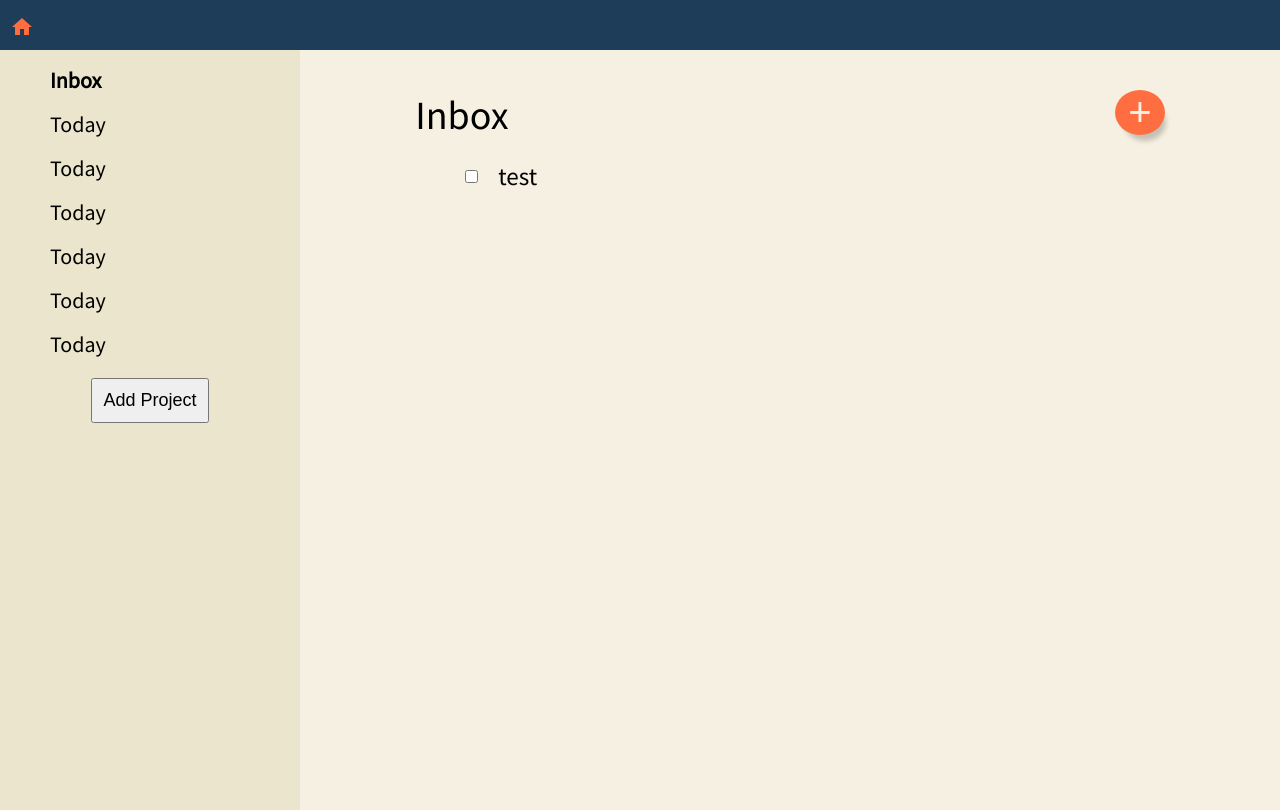
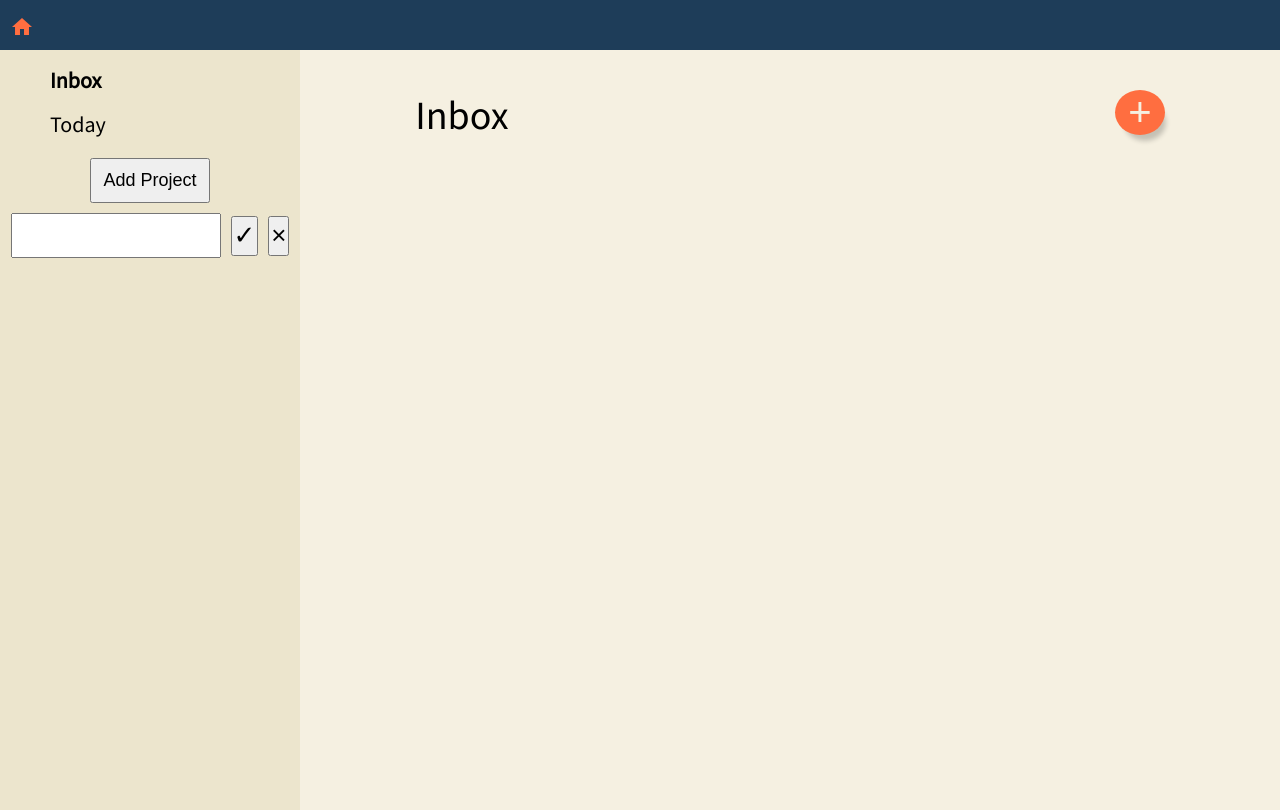
Before and after one commit to ArjunSaili1/better-to-do-list, a website built with webpack: page dist/index.html in a window 1280 px wide. Both pictures are taken after a click on the button "Add Project". Built offline with nearby package versions, Linux system fonts and the light colour scheme.

Commit message:
Completed Project Add Section

```diff
--- a/src/displayControl.js
+++ b/src/displayControl.js
@@ -34,11 +34,11 @@ const displayControl = (() =>{
             }
             projectList.appendChild(newProject);
         }
-        projectList.appendChild(createProjectAddButton());
+        projectList.appendChild(createProjectAddSection());
         bindEvents();
     }
 
-    function createProjectAddButton(){
+    function createProjectAddSection(){
         const container = document.createElement("div");
         container.id = "add-project-container";
         const flexContainer = document.createElement("div");
@@ -46,17 +46,51 @@ const displayControl = (() =>{
         const addProjectButton = document.createElement("button");
         addProjectButton.id="add-project-button";
         addProjectButton.textContent = "Add Project";
+        flexContainer.appendChild(addProjectButton);
+        const addProjectInputContainer = document.createElement('div');
+        addProjectInputContainer.id = "add-project-input-container";
+        const addProjectInput = document.createElement("input");
+        addProjectInput.id = "add-project-input";
+        addProjectInputContainer.appendChild(addProjectInput);
+        const confirmButton = document.createElement("button");
+        confirmButton.classList.add("project-add-confirm-buttons");
+        confirmButton.id = "confirm-project-add";
+        addProjectInputContainer.appendChild(confirmButton);
+        const cancelButton = document.createElement("button");
+        cancelButton.classList.add("project-add-confirm-buttons");
+        cancelButton.id = "cancel-project-add";
+        cancelButton.textContent = "×";
+        confirmButton.textContent = "✓";
+        addProjectInputContainer.appendChild(cancelButton);
+        flexContainer.appendChild(addProjectInputContainer);
         container.appendChild(flexContainer)
-        flexContainer.appendChild(addProjectButton);
         return container;
     }
 
     function bindEvents(){
-        for(let i=0; i< appLogic.allProjects.length; i++){
+        for(let i=0; i < appLogic.allProjects.length; i++){
             const project = document.querySelector("#" + appLogic.allProjects[i].getId());
             project.addEventListener("click", switchProject);
         }
-        for(let i=0; i < toDoListHtml.children; i++){
+        document.querySelector("#add-project-button").addEventListener("click", displayProjectAdd);
+    }
+
+    function displayProjectAdd(e){
+        document.querySelector("#add-project-input-container").style.display = 'flex';
+        document.querySelector("#cancel-project-add").addEventListener("click", cancelNewProject);
+        document.querySelector("#confirm-project-add").addEventListener("click", generateNewProject);
+    }
+
+    function cancelNewProject(e){
+        document.querySelector("#cancel-project-add").removeEventListener("click", cancelNewProject);
+        document.querySelector("#confirm-project-add").removeEventListener("click", generateNewProject);
+        document.querySelector("#add-project-input-container").style.display = 'none';
+    }
+
+    function generateNewProject(e){
+        const inputValue = e.path[1].childNodes[0].value;
+        if(inputValue){
+            appLogic.createProject(e.path[1].childNodes[0].value, []);
         }
     }
 
--- a/src/index.js
+++ b/src/index.js
@@ -12,16 +12,8 @@ const appLogic = (() => {
 
     function startUp(){
         allProjects.push(currentProject);
-        const Today1 = createProject("Today", [], "a" + uuidv4());
-        const Today2 = createProject("Today", [], "a" +  uuidv4());
-        const Today3 = createProject("Today", [], "a" + uuidv4());
-        const Today4 = createProject("Today", [], "a" + uuidv4());
-        const Today5 = createProject("Today", [], "a" + uuidv4());
-        const Today6 = createProject("Today", [], "a" + uuidv4());
-        createToDo("test","test",124,"test","test", currentProject)
-        createToDo("test2","test2",124,"test2","test2", Today1)
-        createToDo("test3","test2",124,"test2","test2", Today2)
-        createToDo("test4","test3",124,"test3","test3", Today3)
+        const Today1 = createProject("Today", []);
+        createToDo("Watch Squid Game with Heli", null, null, null, null, Today1);
     }
 
     function createToDo(title, description, dueDate, priority, notes, project){
@@ -30,8 +22,8 @@ const appLogic = (() => {
         displayControl.render();
     }
 
-    function createProject(name, todos, id){
-        const newProject = Project(name, todos, id);
+    function createProject(name, todos){
+        const newProject = Project(name, todos, "a" + uuidv4());
         allProjects.push(newProject);
         displayControl.render();
         return newProject;
--- a/src/style.css
+++ b/src/style.css
@@ -35,12 +35,35 @@ body{
 
 #add-project-flex-container{
     display: flex;
+    align-items: center;
+    flex-direction: column;
+}
+
+#add-project-input-container{
+    display: none;
+    align-items: center;
     justify-content: center;
 }
 
+.project-add-confirm-buttons{
+    height: 40px;
+    padding: 1px;
+    font-size: 26px;
+    margin-left: 10px;
+}
+
 #add-project-button{
+    width: 120px;
     font-size: 18px;
     padding: 10px;
+    margin-bottom: 10px;
+}
+
+#add-project-input{
+    width: 70%;
+    height: 45px;
+    padding: 5px;
+    font-size: 20px;
 }
 
 #todo-container{
```
Also changed, not shown: dist/main.js.
